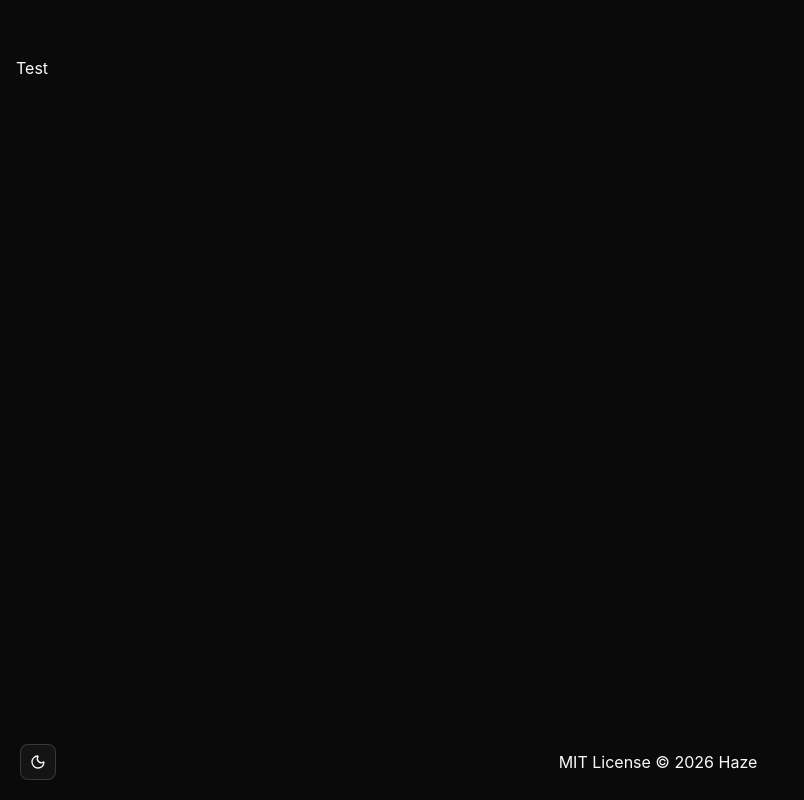
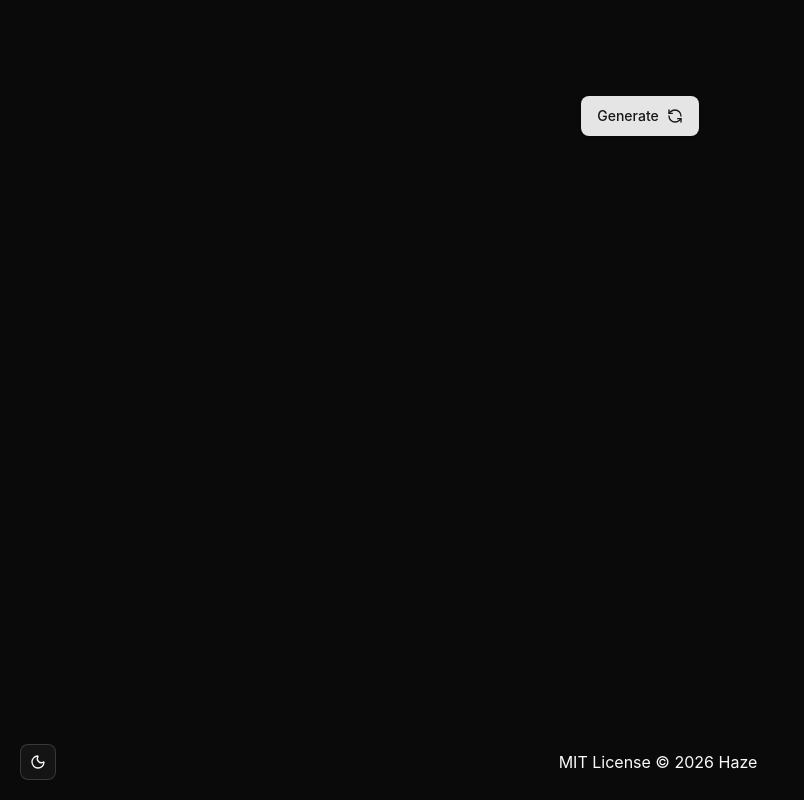
Before and after one commit to hazefyro/pass-check, a React (Vite) app: page / in a window 1280 px wide. Shown: the whole page, without its empty margins (0-804 px from the left). Built offline with nearby package versions, Linux system fonts and the light colour scheme.

Commit message:
refactor: move Gen from page to component, wire into Home
Delete the stub /gen route and page; promote Gen to a reusable component
that accepts a setPassword callback. Home now owns the password state and
renders Gen inline.

```diff
--- a/src/App.tsx
+++ b/src/App.tsx
@@ -2,14 +2,12 @@ import { Route, Routes } from 'react-router-dom'
 import { ThemeProvider } from '#/components/theme-provider'
 import Footer from '#/components/Footer'
 import Home from '#/pages/Home'
-import Gen from '#/pages/Gen'
 
 export default function App() {
   return (
     <ThemeProvider defaultTheme="dark" storageKey="vite-ui-theme">
       <Routes>
         <Route path="/" element={<Home />} />
-        <Route path="/gen" element={<Gen />} />
       </Routes>
       <Footer />
     </ThemeProvider>
--- /dev/null
+++ b/src/components/Gen.tsx
@@ -0,0 +1,35 @@
+import {
+  generateRandomPassword,
+  defaultRandomPasswordValues,
+} from '#/core/generator'
+import { cn } from '#/lib/utils'
+import { Button } from '#/components/ui/button'
+import { RefreshCcw } from 'lucide-react'
+
+type Props = {
+  setPassword: (password: string) => void
+}
+
+export default function Gen({ setPassword }: Props) {
+  function handleGenerate() {
+    setPassword(generateRandomPassword(defaultRandomPasswordValues))
+  }
+
+  return (
+    <div className="m-10">
+      <Button
+        size="lg"
+        className="group shadow-sm hover:shadow-md active:shadow-none hover:scale-[1.03] active:scale-[0.97] duration-150 ease-out"
+        onClick={handleGenerate}
+      >
+        Generate
+        <RefreshCcw
+          aria-hidden="true"
+          className={cn(
+            'transition-transform duration-500 ease-out group-hover:rotate-180',
+          )}
+        />
+      </Button>
+    </div>
+  )
+}
--- a/src/pages/Gen.tsx
+++ /dev/null
@@ -1,16 +0,0 @@
-import { Button } from '#/components/ui/button'
-import { RefreshCcw } from 'lucide-react'
-
-export default function Gen() {
-  return (
-    <div className="m-10">
-      <Button
-        size="lg"
-        className="group hover:scale-110 active:scale-90 transition-all"
-      >
-        Generate
-        <RefreshCcw aria-hidden="true" />
-      </Button>
-    </div>
-  )
-}
--- a/src/pages/Home.tsx
+++ b/src/pages/Home.tsx
@@ -1,3 +1,16 @@
+import Gen from '#/components/Gen'
+import { useState } from 'react'
+
 export default function Home() {
-  return <main className="page-wrap px-4 pb-8 pt-14">Test</main>
+  const [password, setPassword] = useState('')
+
+  return (
+    <main className="page-wrap px-4 pb-8 pt-14">
+      <div className="flex flex-row items-center justify-center">
+        <div>{password} </div>
+
+        <Gen setPassword={setPassword} />
+      </div>
+    </main>
+  )
 }
```
